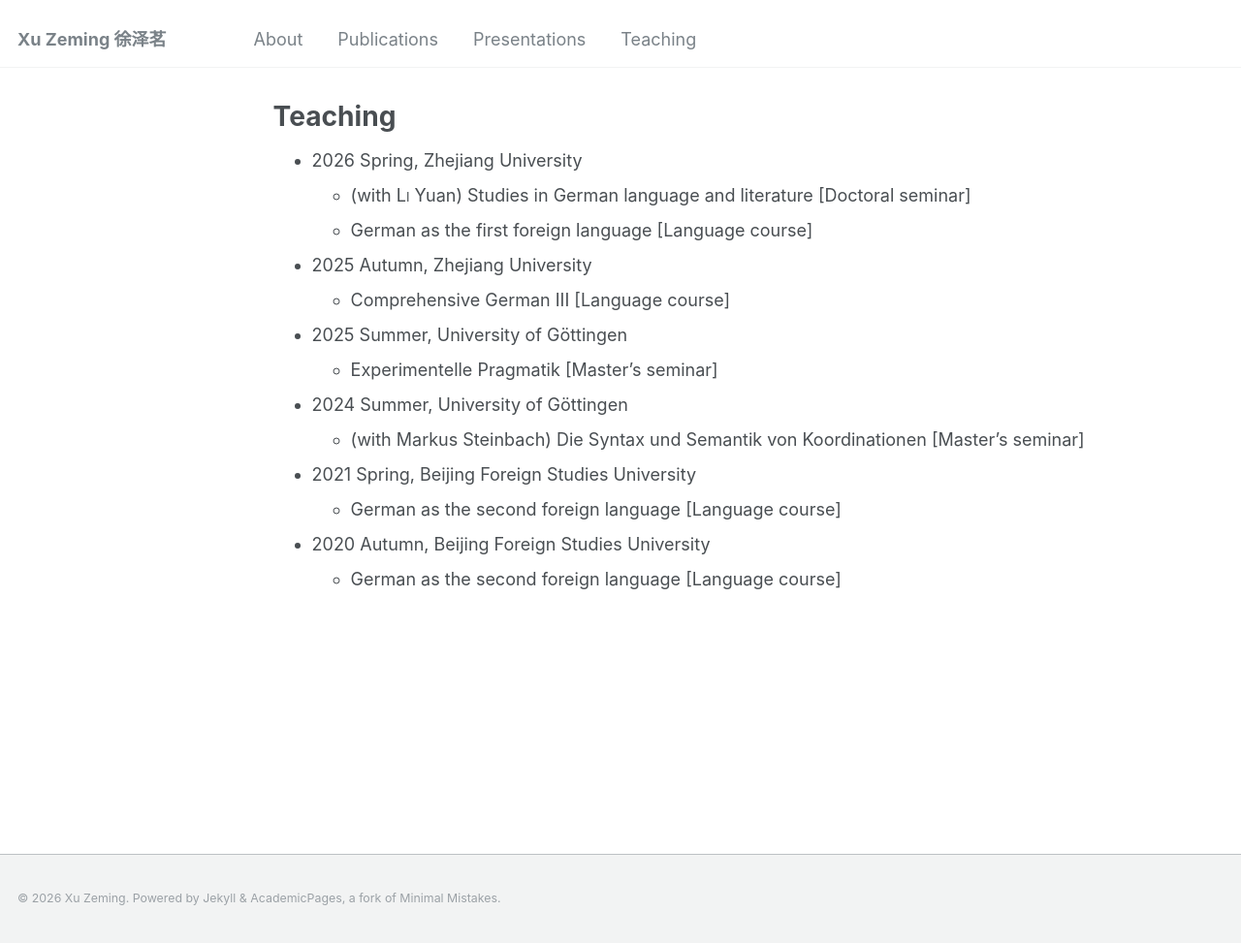
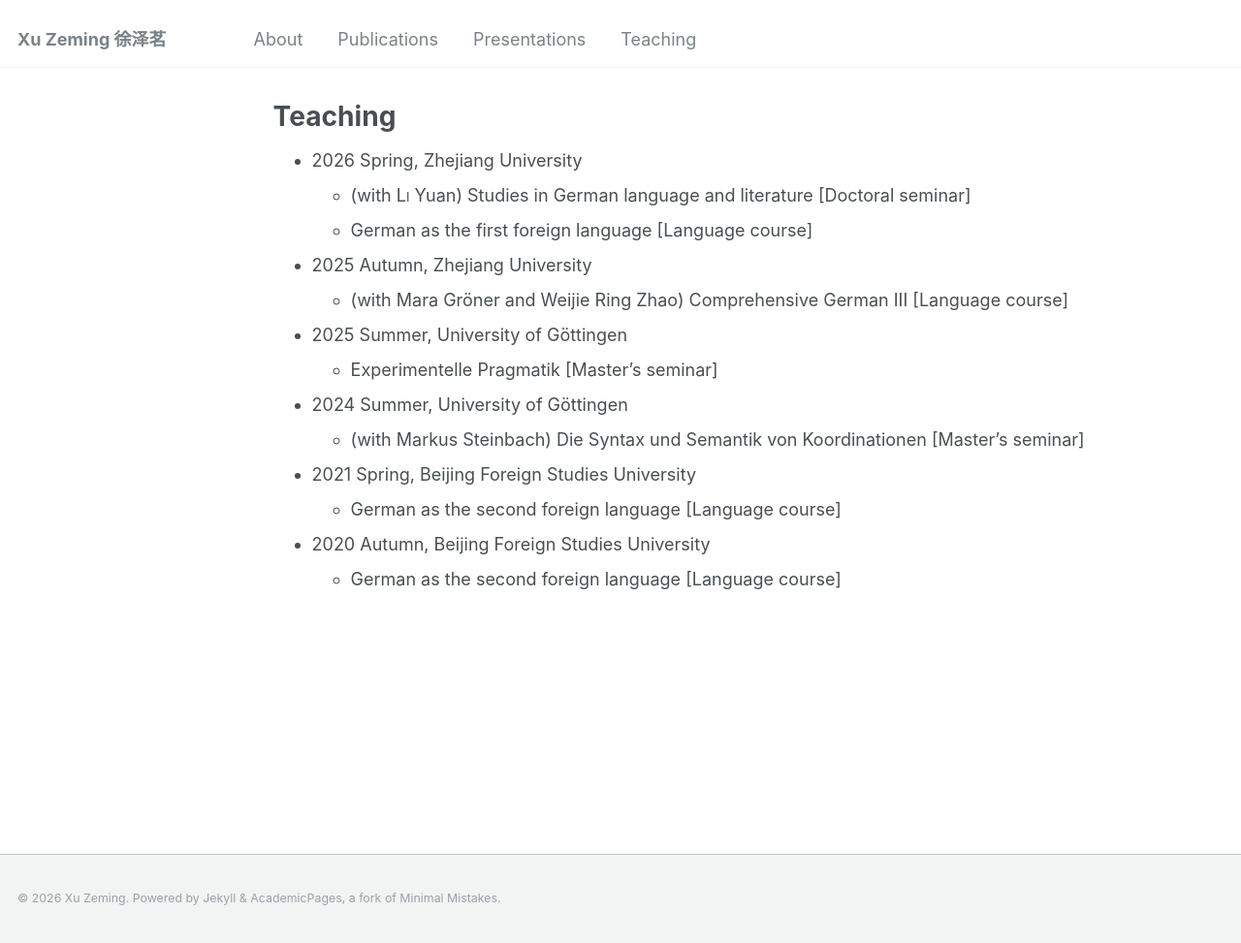
Before and after one commit to xu-zeming/xu-zeming.github.io, a Jekyll site: the page built from _pages/teaching.md, in a window 1280 px wide and 973 px high. Shown: the whole window at 97% size. Built offline with Jekyll 4.4.1, drawn with Linux system fonts in a browser that asks for light colours.

Commit message:
modified:   _pages/presentations.md 	modified:   _pages/teaching.md

```diff
--- a/_pages/teaching.md
+++ b/_pages/teaching.md
@@ -11,7 +11,7 @@ author_profile: false
     * German as the first foreign language [Language course]
 
 * 2025 Autumn, Zhejiang University
-    * Comprehensive German III [Language course]
+    * (with Mara Gröner and Weijie Ring Zhao) Comprehensive German III [Language course]
 
 * 2025 Summer, University of Göttingen
     * Experimentelle Pragmatik [Master's seminar]
```
Also changed, not shown: _pages/presentations.md (+1 -0 lines).
